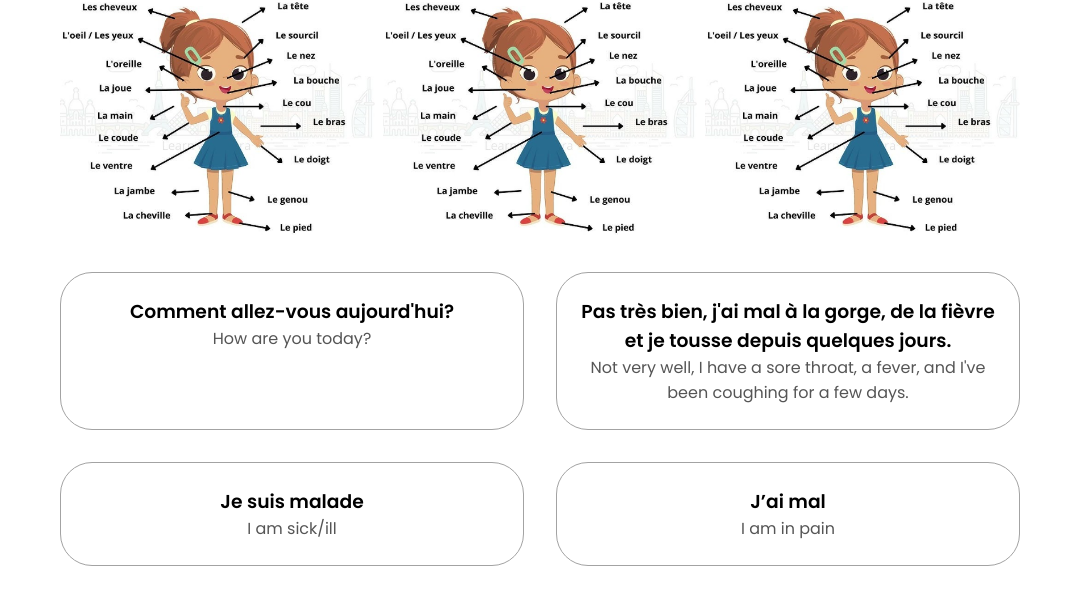
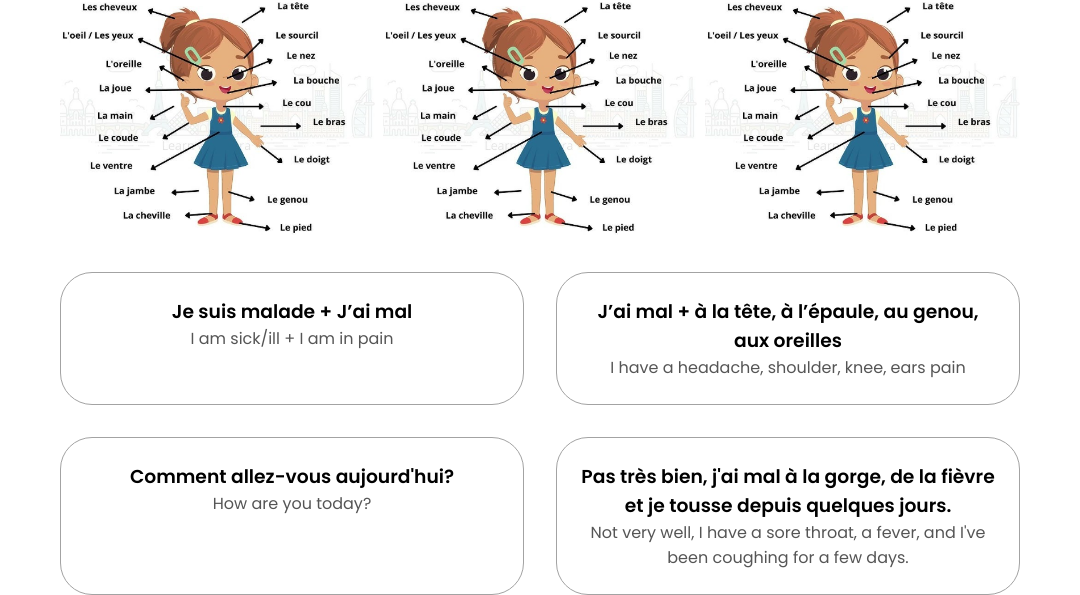
Before and after one commit to appl3m4n/french_web, a plain HTML site: page article2.html in a window 1280 px wide. Shown: the part 207-802 px from the top of the page, without its empty margins (100-1180 px from the left). Drawn offline with Linux system fonts and the light colour scheme.

Commit message:
Update article2.html

```diff
--- a/article2.html
+++ b/article2.html
@@ -108,24 +108,24 @@
           <div class="about-details-container">
             <div class="about-containers-first">
                 <div class="details-container">
-                    <h3>Comment allez-vous aujourd'hui?</h3>
-                  <p>How are you today?</p>
+                  <h3>Je suis malade + J’ai mal </h3>
+                <p>I am sick/ill + I am in pain</p>
                 </div>
                 <div class="details-container">
-                    <h3>Pas très bien, j'ai mal à la gorge, de la fièvre et je tousse depuis quelques jours.</h3>
-                  <p>Not very well, I have a sore throat, a fever, and I've been coughing for a few days.</p>
+                    <h3>J’ai mal + à la tête, à l’épaule, au genou, aux oreilles</h3>
+                  <p>I have a headache, shoulder, knee, ears pain</p>
                 </div>
               </div>
 
               <div class="about-containers">
                 <div class="details-container">
-                  <h3>Je suis malade</h3>
-                <p>I am sick/ill</p>
-                </div>
-                <div class="details-container">
-                    <h3> J’ai mal</h3>
-                  <p>I am in pain</p>
-                </div>
+                  <h3>Comment allez-vous aujourd'hui?</h3>
+                <p>How are you today?</p>
+              </div>
+              <div class="details-container">
+                  <h3>Pas très bien, j'ai mal à la gorge, de la fièvre et je tousse depuis quelques jours.</h3>
+                <p>Not very well, I have a sore throat, a fever, and I've been coughing for a few days.</p>
+              </div>
               </div>
           </div>
 
```
